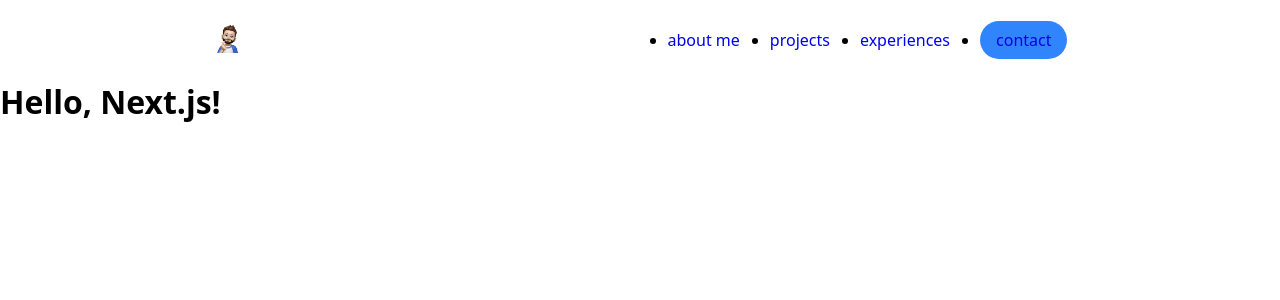
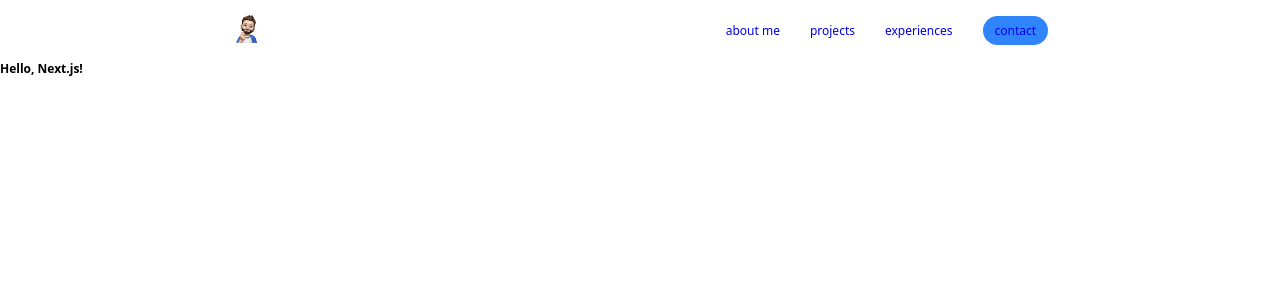
Before and after one commit to ClemOurs/main_portfolio, a Next.js app: page / in a window 1280 px wide. Shown: the top 300 px of the page. Built offline with nearby package versions, Linux system fonts and the light colour scheme.

Commit message:
:bug: fix global style file

```diff
--- a/styles/base/_global.scss
+++ b/styles/base/_global.scss
@@ -2,7 +2,12 @@
     padding: 0;
     margin: 0;
     box-sizing: border-box;
-    text-decoration: unset;
-    list-style: unset;
+    text-decoration: none;
+    list-style: none;
     font-family: system-ui, -apple-system, BlinkMacSystemFont, 'Segoe UI', Roboto, Oxygen, Ubuntu, Cantarell, 'Open Sans', 'Helvetica Neue', sans-serif;
+    font-size: 12px;
 }
+
+#base {
+    width: 100%;
+}
```
